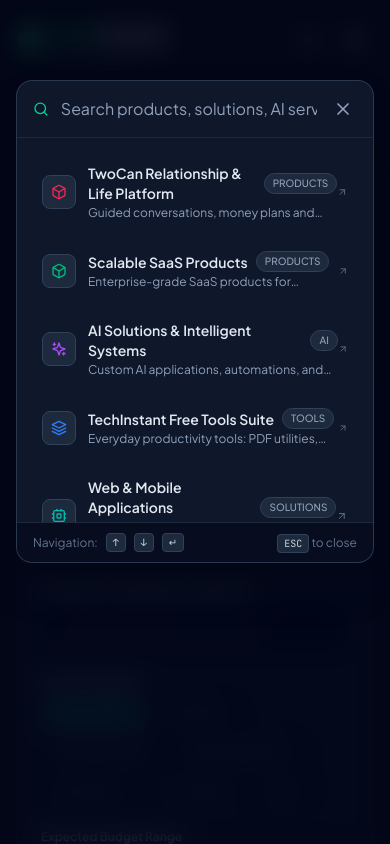
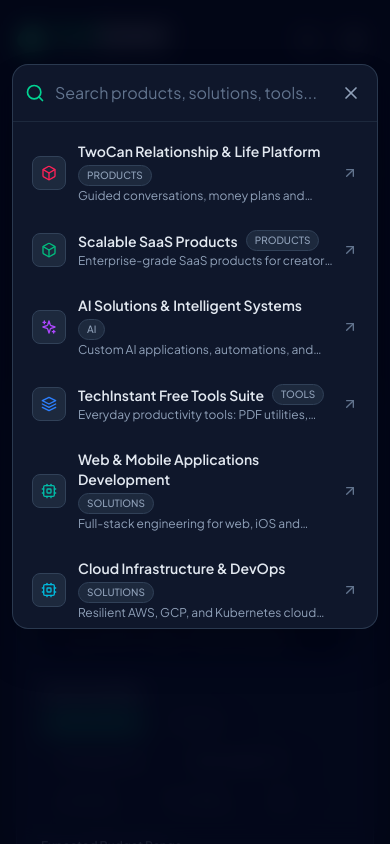
Before and after one commit to TechInstant/TechInstant, a React (Vite) app: page /contact in a window 390 px wide. Both pictures are taken after a click on the button 308 px from the left and 40 px from the top of the page. Shown: the top 844 px of the page. Built offline with nearby package versions, Linux system fonts and the light colour scheme.

Commit message:
fixed the error

```diff
--- a/src/components/AuthModal.tsx
+++ b/src/components/AuthModal.tsx
@@ -1,6 +1,7 @@
 import React, { useState } from 'react';
 import { X, Lock, Mail, ArrowRight, Sparkles } from './icons';
 import { BrandLogo } from './BrandLogo';
+import { useBodyScrollLock } from '../hooks/useBodyScrollLock';
 
 interface AuthModalProps {
   isOpen: boolean;
@@ -12,6 +13,7 @@
   const [email, setEmail] = useState('');
   const [password, setPassword] = useState('');
   const [success, setSuccess] = useState(false);
+  useBodyScrollLock(isOpen);
 
   if (!isOpen) return null;
 
@@ -31,7 +33,7 @@
         onClick={(e) => e.stopPropagation()}
       >
         <div className="flex items-center justify-between px-6 py-4 border-b border-slate-800 bg-slate-950/50">
-          <BrandLogo size="sm" showTagline={false} />
+          <BrandLogo size="sm" showTagline={false} onDark />
           <button
             onClick={onClose}
             className="p-1.5 text-slate-400 hover:text-white rounded-lg hover:bg-slate-800 transition"
--- a/src/components/BrandLogo.tsx
+++ b/src/components/BrandLogo.tsx
@@ -5,6 +5,12 @@
   className?: string;
   showTagline?: boolean;
   size?: 'sm' | 'md' | 'lg';
+  /**
+   * Set on surfaces that stay dark in both themes (the footer, the modals).
+   * Without it the wordmark follows the page theme and "Instant" turns
+   * slate-900 in light mode, which is invisible against those surfaces.
+   */
+  onDark?: boolean;
 }
 
 /**
@@ -70,7 +76,8 @@
 export const BrandLogo: React.FC<BrandLogoProps> = ({
   className = '',
   showTagline = true,
-  size = 'md'
+  size = 'md',
+  onDark = false
 }) => {
   /* The mark is taller than it is wide (32 x 38 in the source artwork). */
   const markSizes = {
@@ -106,11 +113,15 @@
           className={`font-bold tracking-[-0.02em] ${textSizes[size]} leading-none font-sans`}
         >
           <span className="text-[#05DF72]">Tech</span>
-          <span className="text-slate-900 dark:text-white">Instant</span>
+          <span className={onDark ? 'text-white' : 'text-slate-900 dark:text-white'}>
+            Instant
+          </span>
         </span>
         {showTagline && (
           <span
-            className={`${taglineSizes[size]} font-medium text-slate-500 dark:text-slate-400 mt-[5px] leading-none flex items-center justify-between`}
+            className={`${taglineSizes[size]} font-medium ${
+              onDark ? 'text-slate-400' : 'text-slate-500 dark:text-slate-400'
+            } mt-[5px] leading-none flex items-center justify-between`}
           >
             <span>Build</span>
             <span className="text-[0.65em] opacity-70">&bull;</span>
--- a/src/components/ContactModal.tsx
+++ b/src/components/ContactModal.tsx
@@ -1,5 +1,6 @@
 import React, { useState } from 'react';
 import { X, CheckCircle2, ArrowRight, ShieldCheck } from './icons';
+import { useBodyScrollLock } from '../hooks/useBodyScrollLock';
 
 interface ContactModalProps {
   isOpen: boolean;
@@ -24,6 +25,7 @@
 
   const [submitted, setSubmitted] = useState(false);
   const [loading, setLoading] = useState(false);
+  useBodyScrollLock(isOpen);
 
   if (!isOpen) return null;
 
--- a/src/components/Footer.tsx
+++ b/src/components/Footer.tsx
@@ -29,7 +29,7 @@
 
           {/* Brand & Mission Column */}
           <div className="lg:col-span-3 space-y-5">
-            <BrandLogo size="md" />
+            <BrandLogo size="md" onDark />
             <p className="text-sm text-slate-400 max-w-xs leading-relaxed">
               Modern technology. Real solutions.<br />A better tomorrow.
             </p>
--- a/src/components/HeroVisual.tsx
+++ b/src/components/HeroVisual.tsx
@@ -274,6 +274,7 @@
               <div className="relative flex items-center">
                 <input
                   type="text"
+                  data-decorative
                   placeholder="Ask anything..."
                   value={aiPrompt}
                   onChange={(e) => setAiPrompt(e.target.value)}
--- a/src/components/Navbar.tsx
+++ b/src/components/Navbar.tsx
@@ -7,6 +7,7 @@
 } from './icons';
 import { BrandLogo } from './BrandLogo';
 import { useTheme } from '../context/ThemeContext';
+import { useBodyScrollLock } from '../hooks/useBodyScrollLock';
 
 interface NavbarProps {
   onOpenSearch: () => void;
@@ -40,6 +41,9 @@
   const navRef = useRef<HTMLElement>(null);
   const themeRef = useRef<HTMLDivElement>(null);
   const closeTimer = useRef<ReturnType<typeof setTimeout> | null>(null);
+
+  /* Stop the page scrolling behind the open drawer. */
+  useBodyScrollLock(mobileMenuOpen);
 
   const cancelClose = () => {
     if (closeTimer.current) {
@@ -493,55 +497,37 @@
 
       {/* Mobile Drawer Navigation */}
       {mobileMenuOpen && (
-        <div className="lg:hidden fixed inset-x-0 top-20 bottom-0 bg-white/95 dark:bg-[#070B12]/95 backdrop-blur-xl border-t border-slate-200 dark:border-slate-800 p-6 flex flex-col justify-between overflow-y-auto z-40 animate-in slide-in-from-top duration-200">
-          <div className="space-y-4">
-            <Link
-              to="/"
-              className="block text-lg font-semibold text-slate-900 dark:text-white hover:text-emerald-500"
-            >
-              Home
-            </Link>
-            <Link
-              to="/products"
-              className="block text-lg font-semibold text-slate-900 dark:text-white hover:text-emerald-500"
-            >
-              Products Directory
-            </Link>
-            <Link
-              to="/solutions"
-              className="block text-lg font-semibold text-slate-900 dark:text-white hover:text-emerald-500"
-            >
-              Solutions & Services
-            </Link>
-            <Link
-              to="/ai-services"
-              className="block text-lg font-semibold text-slate-900 dark:text-white hover:text-emerald-500"
-            >
-              AI Services
-            </Link>
-            <Link
-              to="/about"
-              className="block text-lg font-semibold text-slate-900 dark:text-white hover:text-emerald-500"
-            >
-              About TechInstant
-            </Link>
-            <Link
-              to="/tools"
-              className="block text-lg font-semibold text-slate-900 dark:text-white hover:text-emerald-500"
-            >
-              Free Tools
-            </Link>
-            <Link
-              to="/contact"
-              className="block text-lg font-semibold text-slate-900 dark:text-white hover:text-emerald-500"
-            >
-              Contact Us
-            </Link>
+        <div className="lg:hidden fixed inset-x-0 top-20 bottom-0 bg-white dark:bg-[#070B12] border-t border-slate-200 dark:border-slate-800 px-6 py-5 flex flex-col gap-6 overflow-y-auto overscroll-contain z-40 animate-in slide-in-from-top duration-200">
+          {/* Full-width rows with a 48px tap target each */}
+          <div className="flex flex-col divide-y divide-slate-100 dark:divide-slate-800/80">
+            {[
+              { to: '/', label: 'Home' },
+              { to: '/products', label: 'Products Directory' },
+              { to: '/solutions', label: 'Solutions & Services' },
+              { to: '/ai-services', label: 'AI Services' },
+              { to: '/about', label: 'About TechInstant' },
+              { to: '/tools', label: 'Free Tools' },
+              { to: '/contact', label: 'Contact Us' },
+            ].map(({ to, label }) => (
+              <Link
+                key={to}
+                to={to}
+                onClick={() => setMobileMenuOpen(false)}
+                className={`flex items-center justify-between min-h-[48px] py-1 text-lg font-semibold transition-colors ${
+                  isActive(to)
+                    ? 'text-emerald-600 dark:text-emerald-400'
+                    : 'text-slate-900 dark:text-white hover:text-emerald-600 dark:hover:text-emerald-400'
+                }`}
+              >
+                <span>{label}</span>
+                <ChevronDown className="w-4 h-4 -rotate-90 text-slate-300 dark:text-slate-600" />
+              </Link>
+            ))}
           </div>
 
-          <div className="space-y-4 pt-6 border-t border-slate-200 dark:border-slate-800">
+          <div className="space-y-4 mt-auto pt-6 border-t border-slate-200 dark:border-slate-800">
             <div className="flex items-center justify-between">
-              <span className="text-sm font-medium text-slate-500">Theme</span>
+              <span className="text-sm font-medium text-slate-500 dark:text-slate-400">Theme</span>
               <div className="flex gap-1 bg-slate-100 dark:bg-slate-800 p-1 rounded-xl">
                 <button
                   onClick={() => setTheme('light')}
--- a/src/components/SearchModal.tsx
+++ b/src/components/SearchModal.tsx
@@ -1,6 +1,7 @@
 import React, { useState, useEffect } from 'react';
 import { useNavigate } from 'react-router-dom';
 import { Search, X, ArrowRight, Sparkles, Layers, Box, Cpu, FileText, ArrowUpRight } from './icons';
+import { useBodyScrollLock } from '../hooks/useBodyScrollLock';
 
 interface SearchModalProps {
   isOpen: boolean;
@@ -94,6 +95,7 @@
 export const SearchModal: React.FC<SearchModalProps> = ({ isOpen, onClose }) => {
   const [query, setQuery] = useState('');
   const navigate = useNavigate();
+  useBodyScrollLock(isOpen);
 
   useEffect(() => {
     const handleKeyDown = (e: KeyboardEvent) => {
@@ -124,77 +126,82 @@
   };
 
   return (
-    <div className="fixed inset-0 z-50 flex items-start justify-center pt-20 px-4 bg-slate-950/80 backdrop-blur-md animate-in fade-in duration-200">
+    <div
+      className="fixed inset-0 z-50 flex items-start justify-center pt-16 sm:pt-20 px-3 sm:px-4 bg-slate-900/50 dark:bg-slate-950/80 backdrop-blur-md animate-in fade-in duration-200"
+      onClick={onClose}
+    >
       <div
-        className="w-full max-w-2xl bg-slate-900 border border-slate-700/80 rounded-2xl shadow-2xl overflow-hidden text-slate-100 flex flex-col"
+        className="w-full max-w-2xl bg-white dark:bg-slate-900 border border-slate-200 dark:border-slate-700/80 rounded-2xl shadow-2xl overflow-hidden text-slate-900 dark:text-slate-100 flex flex-col"
         onClick={(e) => e.stopPropagation()}
       >
         {/* Search Header */}
-        <div className="flex items-center px-4 py-3.5 border-b border-slate-800 gap-3">
-          <Search className="w-5 h-5 text-emerald-400" />
+        <div className="flex items-center px-3 sm:px-4 py-3.5 border-b border-slate-200 dark:border-slate-800 gap-2.5 sm:gap-3">
+          <Search className="w-5 h-5 flex-shrink-0 text-emerald-600 dark:text-emerald-400" />
           <input
             type="text"
-            placeholder="Search products, solutions, AI services, tools..."
+            placeholder="Search products, solutions, tools..."
             value={query}
             onChange={(e) => setQuery(e.target.value)}
             autoFocus
-            className="w-full bg-transparent border-none outline-none text-slate-100 placeholder-slate-400 text-base"
+            className="w-full min-w-0 bg-transparent border-none outline-none text-slate-900 dark:text-slate-100 placeholder-slate-400 dark:placeholder-slate-500 text-base"
           />
           <button
             onClick={onClose}
-            className="p-1 text-slate-400 hover:text-slate-100 rounded-lg hover:bg-slate-800 transition"
+            aria-label="Close search"
+            className="p-1 flex-shrink-0 text-slate-400 hover:text-slate-900 dark:hover:text-slate-100 rounded-lg hover:bg-slate-100 dark:hover:bg-slate-800 transition"
           >
             <X className="w-5 h-5" />
           </button>
         </div>
 
         {/* Results List */}
-        <div className="max-h-96 overflow-y-auto p-3 space-y-1">
+        <div className="max-h-[60vh] sm:max-h-96 overflow-y-auto p-2 sm:p-3 space-y-1">
           {filtered.length === 0 ? (
-            <div className="p-8 text-center text-slate-400">
-              <Search className="w-8 h-8 mx-auto mb-2 opacity-40 text-slate-500" />
+            <div className="p-8 text-center text-slate-500 dark:text-slate-400">
+              <Search className="w-8 h-8 mx-auto mb-2 opacity-40" />
               <p>No results found for &ldquo;{query}&rdquo;</p>
-              <p className="text-xs text-slate-500 mt-1">Try searching for &quot;TwoCan&quot;, &quot;AI&quot;, &quot;Cloud&quot;, or &quot;Consulting&quot;</p>
+              <p className="text-xs mt-1">Try searching for &quot;TwoCan&quot;, &quot;AI&quot;, &quot;Cloud&quot;, or &quot;Consulting&quot;</p>
             </div>
           ) : (
             filtered.map((item) => (
               <button
                 key={item.id}
                 onClick={() => handleSelect(item.path)}
-                className="w-full flex items-center justify-between p-3 rounded-xl hover:bg-slate-800/80 transition-all text-left group border border-transparent hover:border-slate-700/50"
+                className="w-full flex items-center justify-between gap-2 p-2.5 sm:p-3 rounded-xl hover:bg-slate-100 dark:hover:bg-slate-800/80 transition-all text-left group border border-transparent hover:border-slate-200 dark:hover:border-slate-700/50"
               >
-                <div className="flex items-center gap-3">
-                  <div className="p-2 rounded-lg bg-slate-800 border border-slate-700 group-hover:border-emerald-500/40">
+                <div className="flex items-center gap-3 min-w-0">
+                  <div className="p-2 flex-shrink-0 rounded-lg bg-slate-100 dark:bg-slate-800 border border-slate-200 dark:border-slate-700 group-hover:border-emerald-500/40">
                     {item.icon}
                   </div>
-                  <div>
-                    <div className="flex items-center gap-2">
-                      <span className="font-semibold text-slate-200 group-hover:text-emerald-400 transition-colors text-sm">
+                  <div className="min-w-0">
+                    {/* Stacks on narrow screens so the badge never squeezes the title */}
+                    <div className="flex flex-wrap items-center gap-x-2 gap-y-1">
+                      <span className="font-semibold text-slate-800 dark:text-slate-200 group-hover:text-emerald-600 dark:group-hover:text-emerald-400 transition-colors text-sm">
                         {item.title}
                       </span>
-                      <span className="text-[10px] font-medium uppercase px-2 py-0.5 rounded-full bg-slate-800 text-slate-400 border border-slate-700">
+                      <span className="text-[10px] font-medium uppercase px-2 py-0.5 rounded-full bg-slate-100 dark:bg-slate-800 text-slate-500 dark:text-slate-400 border border-slate-200 dark:border-slate-700">
                         {item.category}
                       </span>
                     </div>
-                    <p className="text-xs text-slate-400 mt-0.5 line-clamp-1">{item.description}</p>
+                    <p className="text-xs text-slate-500 dark:text-slate-400 mt-0.5 line-clamp-1">{item.description}</p>
                   </div>
                 </div>
-                <ArrowUpRight className="w-4 h-4 text-slate-500 group-hover:text-emerald-400 transition-transform group-hover:translate-x-0.5 group-hover:-translate-y-0.5" />
+                <ArrowUpRight className="w-4 h-4 flex-shrink-0 text-slate-400 dark:text-slate-500 group-hover:text-emerald-600 dark:group-hover:text-emerald-400 transition-transform group-hover:translate-x-0.5 group-hover:-translate-y-0.5" />
               </button>
             ))
           )}
         </div>
 
-        {/* Search Footer */}
-        <div className="px-4 py-2.5 bg-slate-950/60 border-t border-slate-800 text-xs text-slate-500 flex items-center justify-between">
+        {/* Search Footer — keyboard hints are desktop-only */}
+        <div className="hidden sm:flex px-4 py-2.5 bg-slate-50 dark:bg-slate-950/60 border-t border-slate-200 dark:border-slate-800 text-xs text-slate-500 dark:text-slate-500 items-center justify-between">
           <div className="flex items-center gap-2">
             <span>Navigation:</span>
-            <kbd className="px-1.5 py-0.5 rounded bg-slate-800 border border-slate-700 text-[10px] text-slate-300">↑</kbd>
-            <kbd className="px-1.5 py-0.5 rounded bg-slate-800 border border-slate-700 text-[10px] text-slate-300">↓</kbd>
-            <kbd className="px-1.5 py-0.5 rounded bg-slate-800 border border-slate-700 text-[10px] text-slate-300">↵</kbd>
+            {['↑', '↓', '↵'].map((k) => (
+              <kbd key={k} className="px-1.5 py-0.5 rounded bg-slate-100 dark:bg-slate-800 border border-slate-200 dark:border-slate-700 text-[10px] text-slate-600 dark:text-slate-300">{k}</kbd>
+            ))}
           </div>
           <div>
-            <kbd className="px-1.5 py-0.5 rounded bg-slate-800 border border-slate-700 text-[10px] text-slate-300">ESC</kbd> to close
+            <kbd className="px-1.5 py-0.5 rounded bg-slate-100 dark:bg-slate-800 border border-slate-200 dark:border-slate-700 text-[10px] text-slate-600 dark:text-slate-300">ESC</kbd> to close
           </div>
         </div>
       </div>
--- a/src/components/VideoModal.tsx
+++ b/src/components/VideoModal.tsx
@@ -1,5 +1,6 @@
 import React from 'react';
 import { X, Play, CheckCircle2, Cpu, ShieldCheck, Sparkles } from './icons';
+import { useBodyScrollLock } from '../hooks/useBodyScrollLock';
 
 interface VideoModalProps {
   isOpen: boolean;
@@ -7,6 +8,8 @@
 }
 
 export const VideoModal: React.FC<VideoModalProps> = ({ isOpen, onClose }) => {
+  useBodyScrollLock(isOpen);
+
   if (!isOpen) return null;
 
   return (
--- /dev/null
+++ b/src/hooks/useBodyScrollLock.ts
@@ -0,0 +1,36 @@
+import { useEffect } from 'react';
+
+/**
+ * Freezes the page behind an open overlay (mobile drawer, modal).
+ *
+ * `overflow: hidden` on its own is not enough — iOS Safari keeps scrolling the
+ * document anyway — so the body is pinned with `position: fixed` at its current
+ * offset and restored to that exact offset on close.
+ */
+export const useBodyScrollLock = (locked: boolean) => {
+  useEffect(() => {
+    if (!locked) return;
+
+    const { body } = document;
+    const scrollY = window.scrollY;
+    const previous = {
+      position: body.style.position,
+      top: body.style.top,
+      width: body.style.width,
+      overflow: body.style.overflow,
+    };
+
+    body.style.position = 'fixed';
+    body.style.top = `-${scrollY}px`;
+    body.style.width = '100%';
+    body.style.overflow = 'hidden';
+
+    return () => {
+      body.style.position = previous.position;
+      body.style.top = previous.top;
+      body.style.width = previous.width;
+      body.style.overflow = previous.overflow;
+      window.scrollTo(0, scrollY);
+    };
+  }, [locked]);
+};
--- a/src/index.css
+++ b/src/index.css
@@ -104,6 +104,18 @@
   animation: floatSlow 6s ease-in-out 1.5s infinite;
 }
 
+/* iOS Safari zooms the whole page when a focused control's font-size is under
+   16px, and never zooms back out. Force 16px on phones; the designed sizes
+   resume from the sm breakpoint up. The hero mockup's fake input is marked
+   data-decorative so it keeps scaling with the rest of the illustration. */
+@media (max-width: 639px) {
+  input:not([data-decorative]),
+  select:not([data-decorative]),
+  textarea:not([data-decorative]) {
+    font-size: 16px;
+  }
+}
+
 /* Typewriter caret */
 @keyframes caretBlink {
   0%, 45% { opacity: 1; }
```
